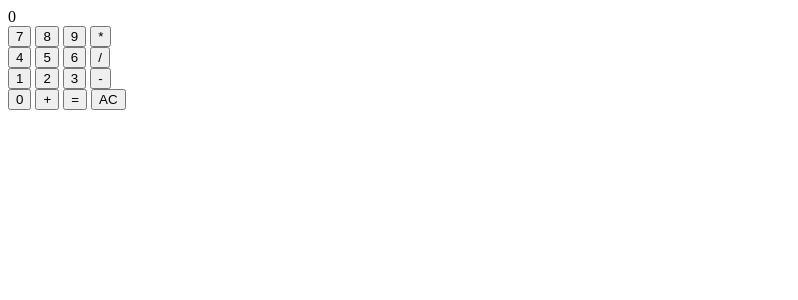
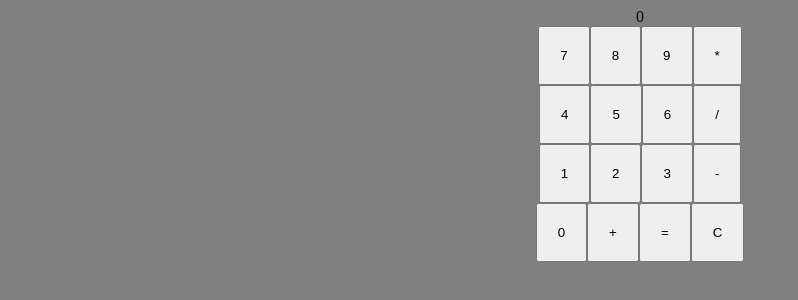
Before and after one commit to AliH-0/Calculator, a plain HTML site: page index.html in a window 1280 px wide. Shown: the whole page, without its empty margins (0-798 px from the left). Drawn offline with Linux system fonts and the light colour scheme.

Commit message:
Added basic styling

```diff
--- a/index.html
+++ b/index.html
@@ -5,6 +5,7 @@
     <meta name="viewport" content="width=device-width, initial-scale=1.0">
     <title>Document</title>
     <script src="script.js" defer></script>
+    <link rel="stylesheet" href="style.css">
 
 </head>
 <body>
@@ -32,7 +33,7 @@
             <button class ="number">0</button>
             <button class ="operator">+</button>
             <button id ="equals">=</button>
-            <button id ="clear">AC</button>
+            <button id ="clear">C</button>
         </div>
 
 
--- /dev/null
+++ b/style.css
@@ -0,0 +1,41 @@
+#container {
+    display: flex;
+    justify-content: center;
+    flex-direction: column;
+    align-items: center;
+}
+body {
+    background-color: gray;
+}
+#container button {
+
+    padding: 20px;
+}
+#display{
+    display: flex;
+    justify-content: center;
+    text-align: left;
+}
+#row1 {
+    justify-content: center;
+    align-items: center;
+    display: flex;
+}
+#row2 {
+    justify-content: center;
+    align-items: center;
+    display: flex;
+
+}
+#row3 {
+    justify-content: center;
+    align-items: center;
+    display: flex;
+
+}
+#row4 {
+    justify-content: center;
+    align-items: center;
+    display: flex;
+
+}
```
